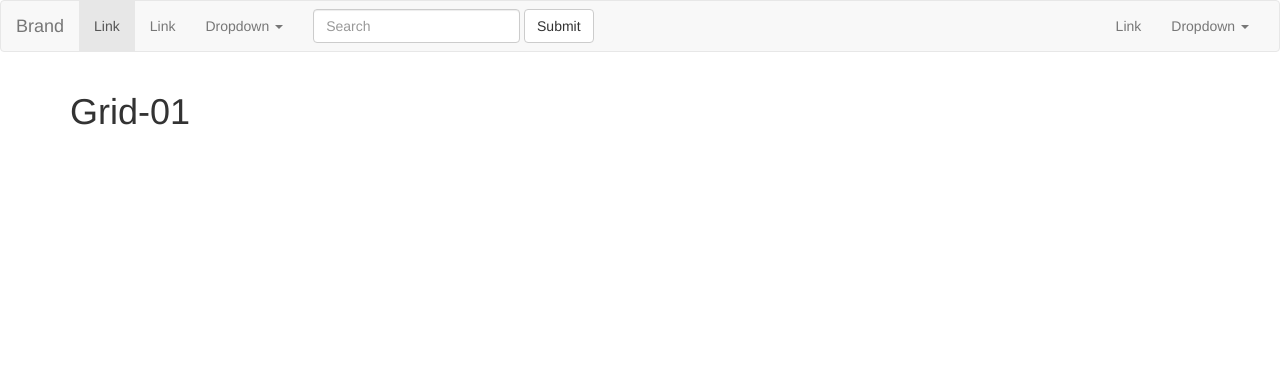
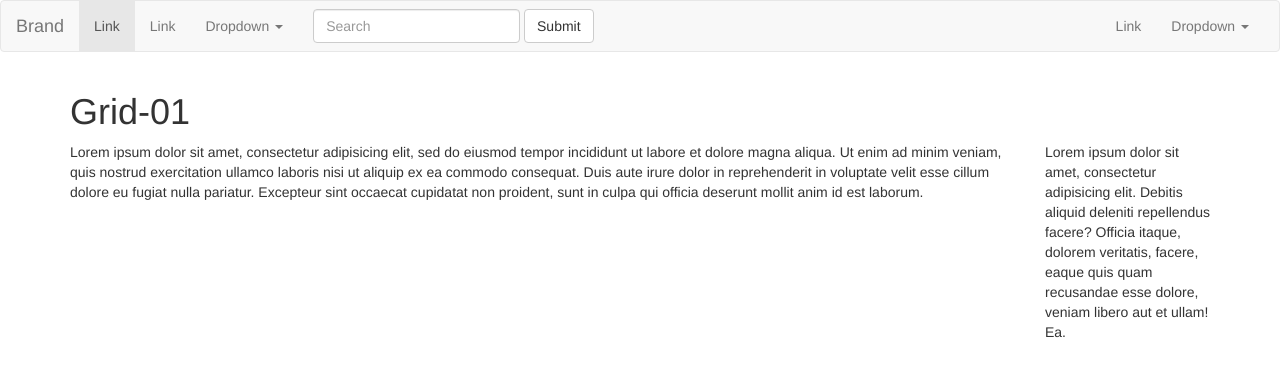
Before and after one commit to 11410100142/training-web, a plain HTML site: page pertemuan 03/Grid-01.html in a window 1280 px wide. Drawn offline with nearby package versions, Linux system fonts and the light colour scheme.

Commit message:
pertemuan 03-03

```diff
--- a/pertemuan 03/Grid-01.html
+++ b/pertemuan 03/Grid-01.html
@@ -78,6 +78,14 @@
 </nav>
         <div class="container">
             <h1>Grid-01</h1>
+            <div class="row">
+              <div class="col-md-10">
+                Lorem ipsum dolor sit amet, consectetur adipisicing elit, sed do eiusmod tempor incididunt ut labore et dolore magna aliqua. Ut enim ad minim veniam, quis nostrud exercitation ullamco laboris nisi ut aliquip ex ea commodo consequat. Duis aute irure dolor in reprehenderit in voluptate velit esse cillum dolore eu fugiat nulla pariatur. Excepteur sint occaecat cupidatat non proident, sunt in culpa qui officia deserunt mollit anim id est laborum.
+              </div>
+              <div class="col-md-2">
+                Lorem ipsum dolor sit amet, consectetur adipisicing elit. Debitis aliquid deleniti repellendus facere? Officia itaque, dolorem veritatis, facere, eaque quis quam recusandae esse dolore, veniam libero aut et ullam! Ea.
+              </div>
+            </div>
         </div>
 
         <script src="https://ajax.googleapis.com/ajax/libs/jquery/1.12.4/jquery.min.js"></script>
```
